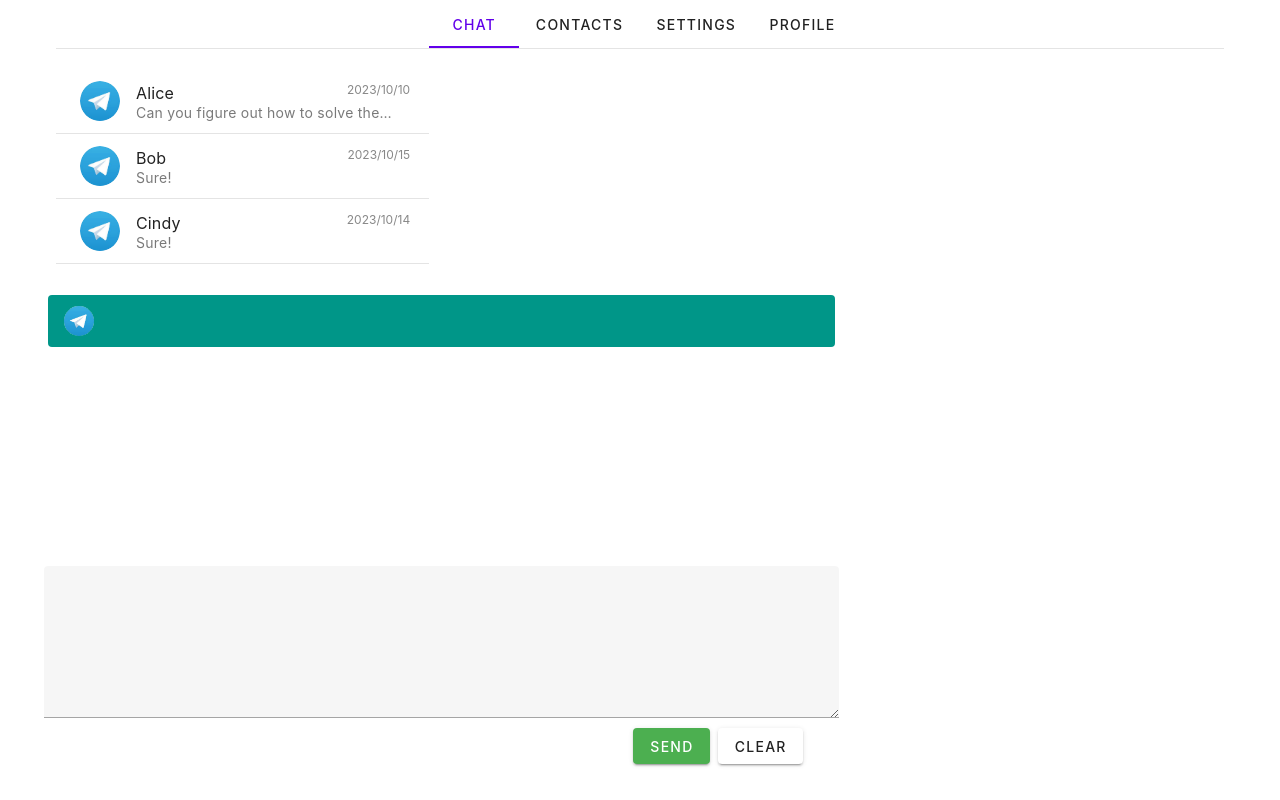
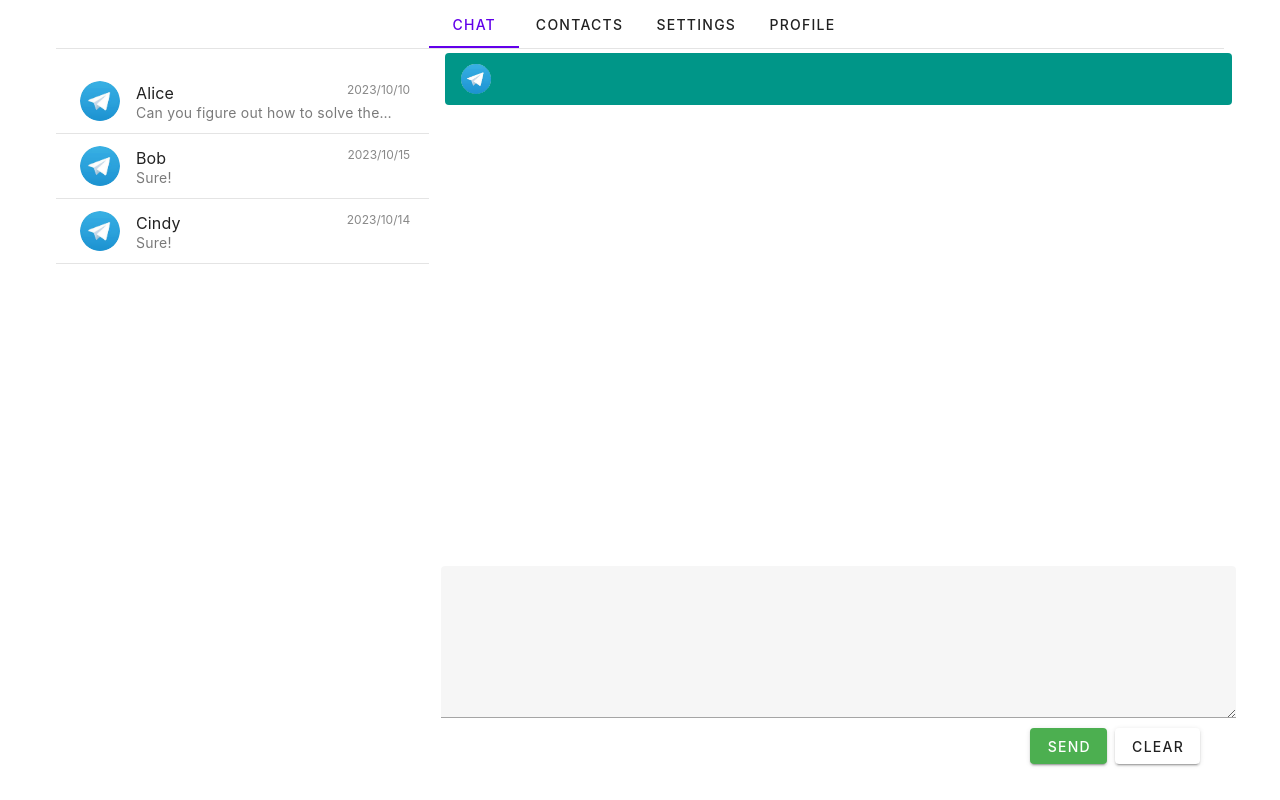
Before and after one commit to zhc7/telethu-frontend, a Vue app: page /layout in a window 1280 px wide. Built offline with nearby package versions, Linux system fonts and the light colour scheme.

Commit message:
fix(ChatPage): layout bug

```diff
--- a/src/components/ChatPage.vue
+++ b/src/components/ChatPage.vue
@@ -28,11 +28,11 @@ const selectChat = (newChatId) => {
       <v-tab :value="4">PROFILE</v-tab>
     </v-tabs>
     <v-divider class="d-flex flex-0-0"></v-divider>
-    <v-row class="mt-auto mb-2 d-flex flex-column flex-1-1 overflow-y-auto">
+    <v-row class="mt-auto mb-2 d-flex flex-1-1 overflow-y-auto fill-height">
       <v-col cols="12" sm="4">
         <ChatList :chat-list="contactList" @select="(newChatId) => selectChat(newChatId)"></ChatList>
       </v-col>
-      <v-col cols="12" sm="8" class="d-flex flex-column flex-1-1 overflow-y-auto">
+      <v-col cols="12" sm="8" class="d-flex flex-column flex-1-1 overflow-y-auto fill-height">
         <v-row class="align-center flex-0-0">
           <v-card class="chat-title ma-1" style="width: 100%" variant="flat" color="#009688">
             <v-card-item>
```
